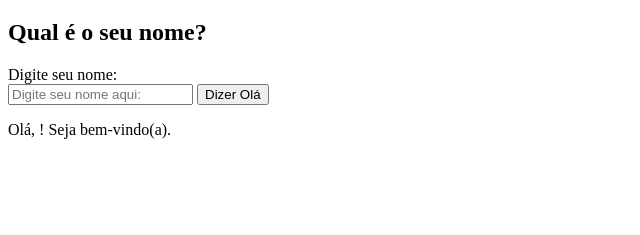
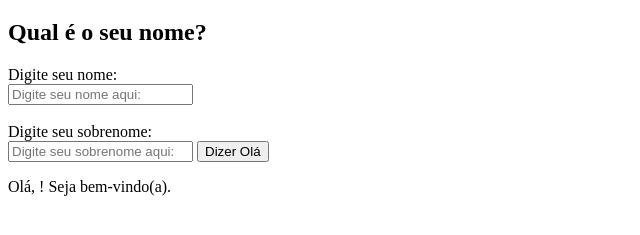
Before and after one commit to profedufbarreto/logicaAulas, a plain HTML site: page index.html in a window 1280 px wide. Both pictures are taken after a click on the button "Dizer Olá". Shown: the part 61-296 px from the top of the page, without its empty margins (0-640 px from the left). Drawn offline with Linux system fonts and the light colour scheme.

Commit message:
nome sobrenome

```diff
--- a/index.html
+++ b/index.html
@@ -14,6 +14,12 @@
     <label for="campoNome">Digite seu nome: </label><br>
     <input type="text" id="campoNome" placeholder="Digite seu nome aqui:">
 
+    <br><br>
+
+    <label for="campoSobrenome">Digite seu sobrenome: </label><br>
+    <input type="text" id="campoSobrenome" placeholder="Digite seu sobrenome aqui:">
+
+
     <button onclick="saudar()">Dizer Olá</button>
 
     <p id="mensagem"></p>
@@ -21,8 +27,9 @@
     <script>
         function saudar(){
             let nome = document.getElementById('campoNome').value;
+            let sobrenome = document.getElementById('campoSobrenome').value;
 
-            let frase = "Olá, " + nome + "! Seja bem-vindo(a).";
+            let frase = "Olá, " + nome + " " + sobrenome + "! Seja bem-vindo(a).";
 
             document.getElementById('mensagem').innerText = frase;
         }
```
